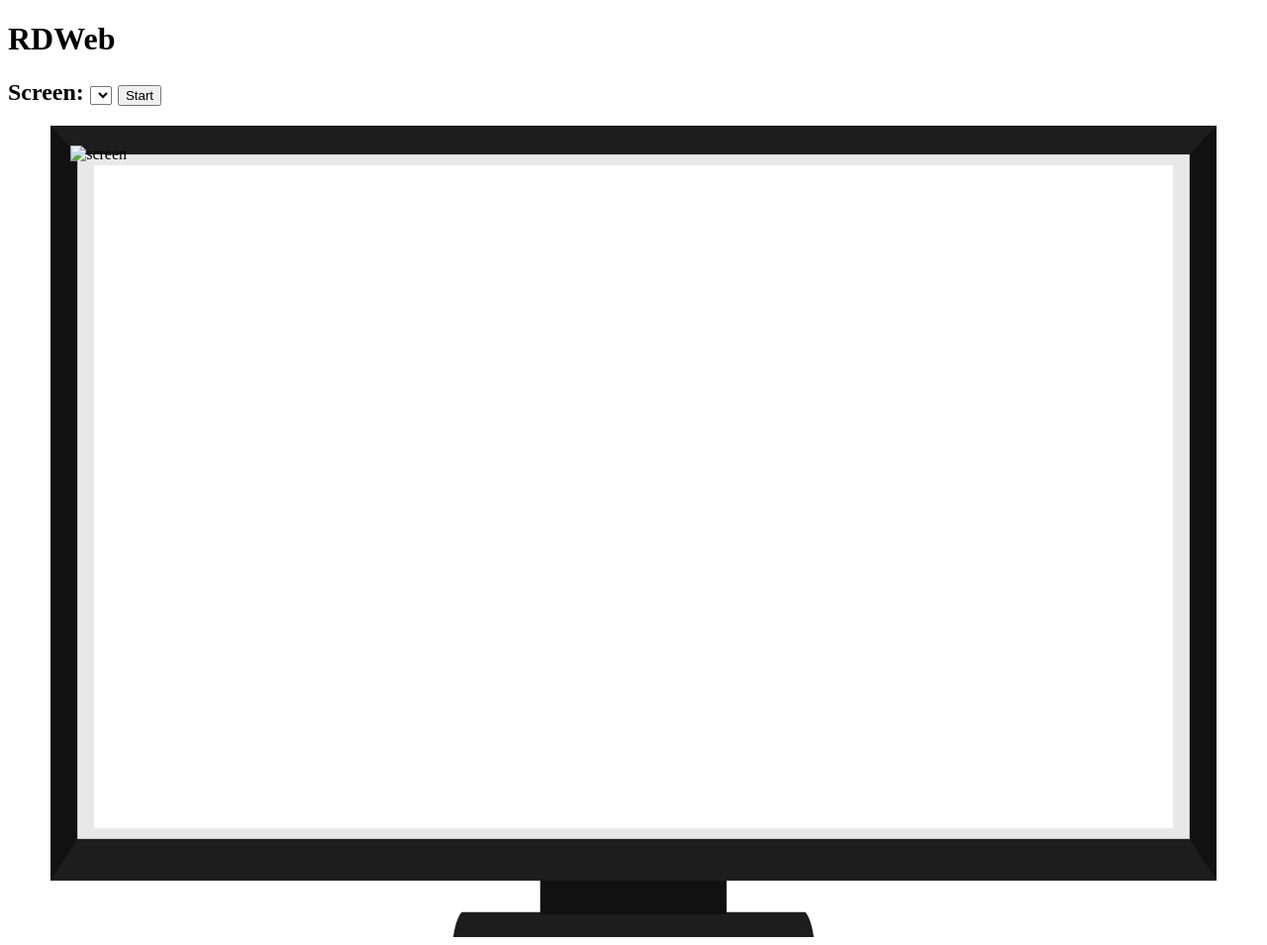
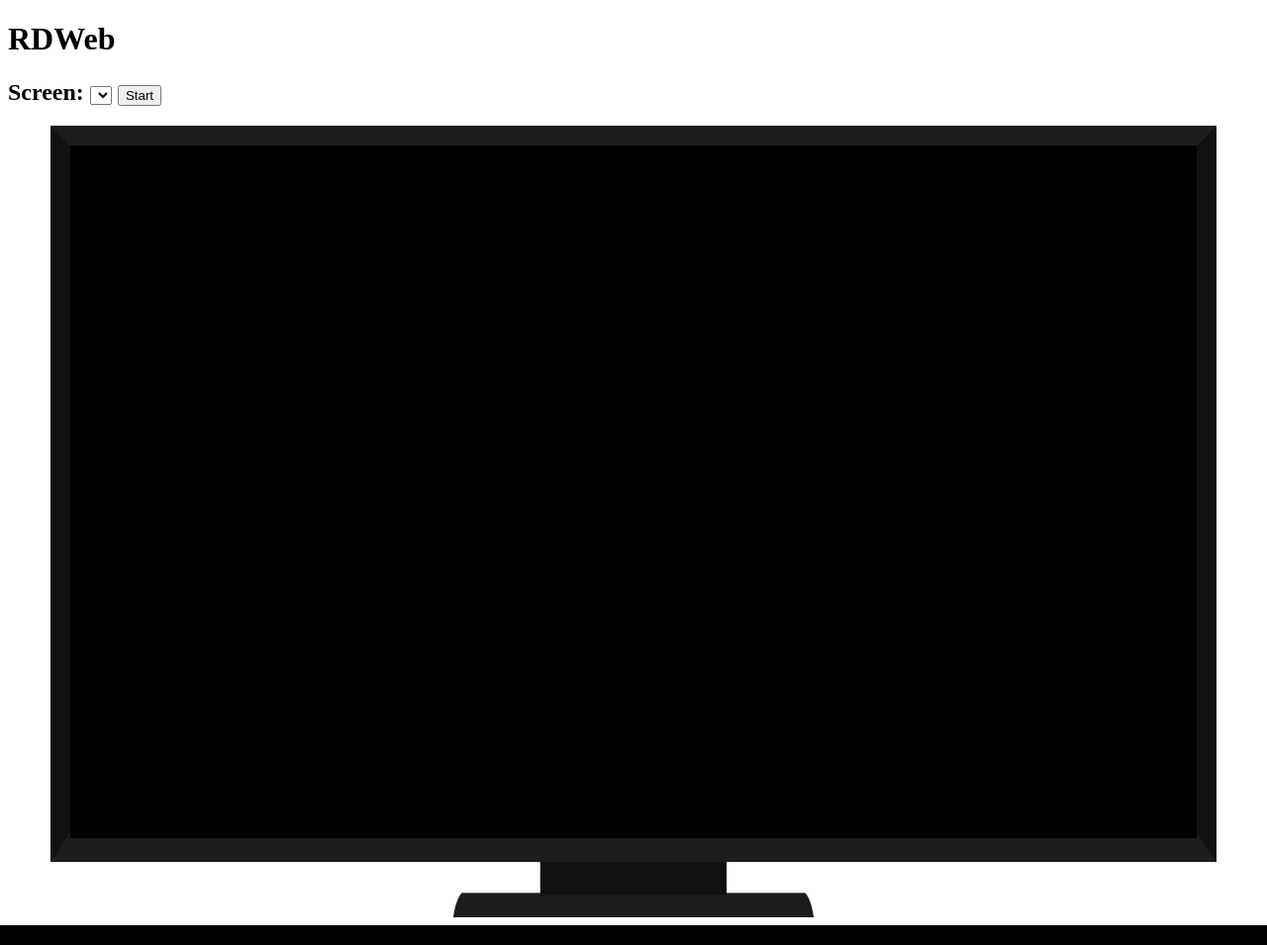
Before and after one commit to kong-theconqueror/rdweb, a Flask app: page / in a window 1280 px wide. Shown: the whole page at 99% size. Run offline with Flask 3, Linux system fonts and the light colour scheme; data that the repository does not hold is empty; some libraries are stand-ins or nearby versions.

Commit message:
update background

```diff
--- a/static/css/main.css
+++ b/static/css/main.css
@@ -7,12 +7,19 @@
     background-image: url(/static/img/screen.png);
     background-size: 100% 100%;
     background-repeat: no-repeat;
-    padding-bottom: 100px;
+    padding-bottom: 80px;
+    text-align: center;
 
+}
+
+.background{
+    background-color: black;
+    height: 100%;
+    width: 100%;
 }
 
 #screen-img{
     height: 100%;
-    width: 100%;
+    width: auto;
     /* border: solid 1px black; */
 }
--- a/static/js/main.js
+++ b/static/js/main.js
@@ -104,6 +104,11 @@
 
 async function screenShot() {
     $.get(`/screenshot/${monitor_id}`, function (data, status) {
-        $('#screen-img').attr("src", data.screenshot);
+        if(data){
+            $('#screen-img').attr("src", data.screenshot);
+            $('#screen-img').attr("hidden", false);
+        }else{
+            $('#screen-img').attr("hidden", true);
+        }
     });
 }
--- a/templates/index.html
+++ b/templates/index.html
@@ -18,7 +18,9 @@
 
 <div id="main">
     <div class="screen">
-        <img id="screen-img" src="" alt="screen"/>
+        <div class="background">
+            <img id="screen-img" src="" alt="screen" hidden="true"/>
+        </div>
     </div>
 </div>
 </body>
```
